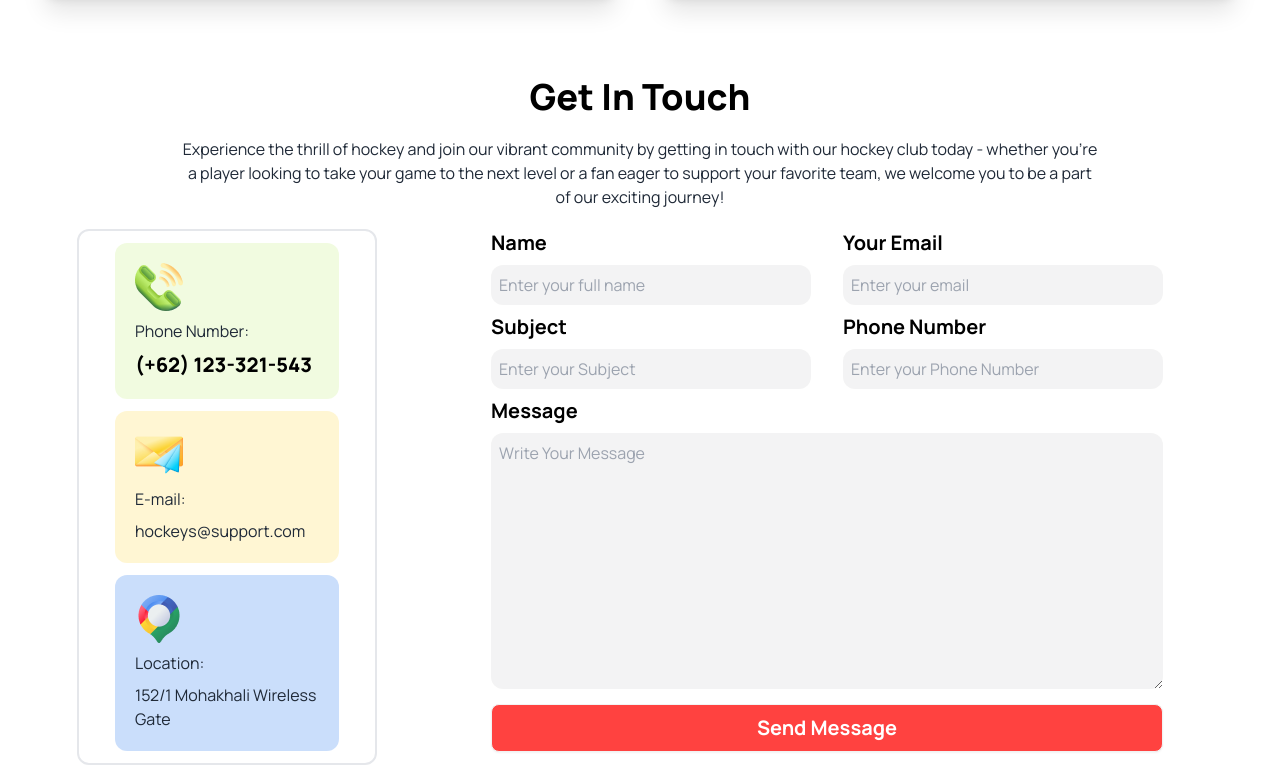
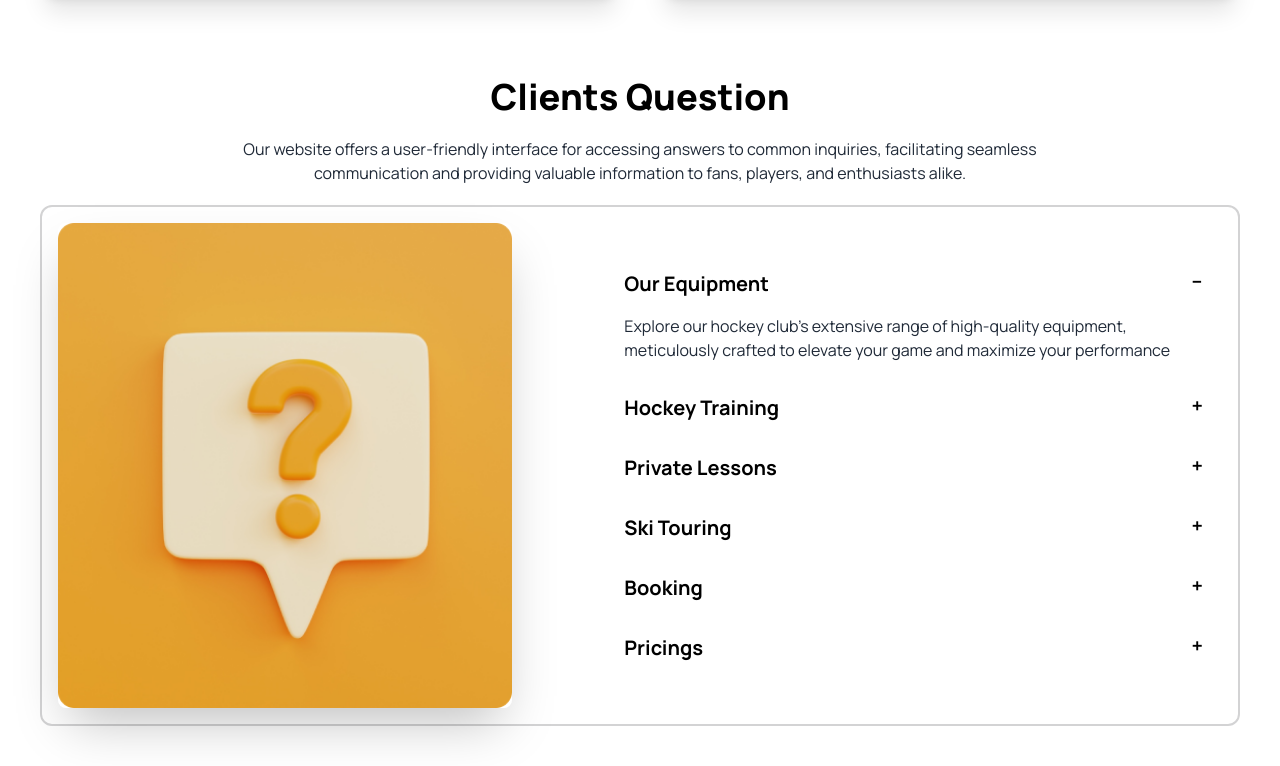
Before and after one commit to Khan1289/Hockeys, a plain HTML site: page index.html in a window 1280 px wide. Shown: the part 3457-4223 px from the top of the page. Drawn offline with nearby package versions, Linux system fonts and the light colour scheme.

Commit message:
Acordion done'

```diff
--- a/index.html
+++ b/index.html
@@ -519,6 +519,81 @@
           </div>
         </div>
       </section>
+      <!-- Question-->
+      <section class="mx-5 lg:mx-10 mt-20">
+        <div class="text-center mt-10">
+            <h2 class="text-4xl font-extrabold text-black">Clients Question</h2>
+            <p class="my-5">
+                Our website offers a user-friendly interface for accessing answers to common inquiries, facilitating seamless <br>communication and providing valuable information to fans, players, and enthusiasts alike.
+            </p>
+          </div>
+          <div>
+            <div class="hero border-2 border-[#1313182f] rounded-xl">
+                <div class="hero-content flex-col lg:flex-row">
+                  <img src="Images/11.png" class="w-full rounded-lg shadow-2xl mr-20" />
+                  <div>
+                    <div class="collapse collapse-plus">
+                        <input type="radio" name="my-accordion-3" checked="checked" />
+                        <div class="collapse-title text-xl font-bold text-black">
+                            Our Equipment
+                        </div>
+                        <div class="collapse-content">
+                          <p>
+                            Explore our hockey club's extensive range of high-quality equipment, meticulously crafted to elevate your game and maximize your performance</p>
+                        </div>
+                      </div>
+                      <div class="collapse collapse-plus">
+                        <input type="radio" name="my-accordion-3" />
+                        <div class="collapse-title text-xl font-bold text-black">
+                            Hockey Training
+                        </div>
+                        <div class="collapse-content">
+                          <p>
+                            Our hockey club offers comprehensive training programs designed to sharpen skills, boost performance, and cultivate a winning mindset, ensuring players reach their full potential</p>
+                        </div>
+                      </div>
+                      <div class="collapse collapse-plus">
+                        <input type="radio" name="my-accordion-3" />
+                        <div class="collapse-title text-xl font-bold text-black">
+                            Private Lessons
+                        </div>
+                        <div class="collapse-content">
+                          <p>Elevate your game with personalized attention through our hockey club's private lessons, tailored to address individual needs and accelerate skill development for players of all levels.</p>
+                        </div>
+                      </div>
+                      <div class="collapse collapse-plus">
+                        <input type="radio" name="my-accordion-3" />
+                        <div class="collapse-title text-xl font-bold text-black">
+                            Ski Touring
+                        </div>
+                        <div class="collapse-content">
+                          <p>While ski touring isn't directly related to hockey, it can provide a great cross-training opportunity for players during the offseason, fostering endurance, balance, and camaraderie in a breathtaking outdoor setting.</p>
+                        </div>
+                      </div>
+                      <div class="collapse collapse-plus">
+                        <input type="radio" name="my-accordion-3" />
+                        <div class="collapse-title text-xl font-bold text-black">
+                            Booking
+                        </div>
+                        <div class="collapse-content">
+                          <p>Booking with our hockey club ensures seamless access to events, facilities, and programs, guaranteeing a hassle-free experience for players, fans, and supporters alike.</p>
+                        </div>
+                      </div>
+                      <div class="collapse collapse-plus">
+                        <input type="radio" name="my-accordion-3" />
+                        <div class="collapse-title text-xl font-bold text-black">
+                            Pricings
+                        </div>
+                        <div class="collapse-content">
+                          <p>
+                            Discover transparent and competitive pricings for our hockey club's memberships, programs, and merchandise, ensuring accessibility for all enthusiasts and players.</p>
+                        </div>
+                      </div>
+                  </div>
+                </div>
+              </div>
+          </div>
+      </section>
       <!-- Get In touch-->
       <section class="mx-5 lg:mx-10 mt-20">
         <div class="text-center mt-10">
@@ -541,12 +616,12 @@
                  <div class="my-3 bg-[#fddd5f46] max-w-sm p-5 rounded-xl">
                     <img src="Images/Group 1171275318.png" alt="">
                     <p class="py-2">E-mail:</p>
-                    <p>hockeys@support.com</p>
+                    <p class="font-extrabold text-xl text-black">hockeys@support.com</p>
                  </div>
                  <div class="my-3 bg-[#629cf356] max-w-sm p-5 rounded-xl">
                     <img src="Images/Group 1171275321.png" alt="">
                     <p class="py-2">Location:</p>
-                    <p>152/1 Mohakhali Wireless Gate</p>
+                    <p class="font-extrabold text-xl text-black">152/1 Mohakhali Wireless Gate</p>
                  </div>
               </div>
               <div class="px-10 text-black text-xl font-bold mt-10 lg:mt-0">
```
